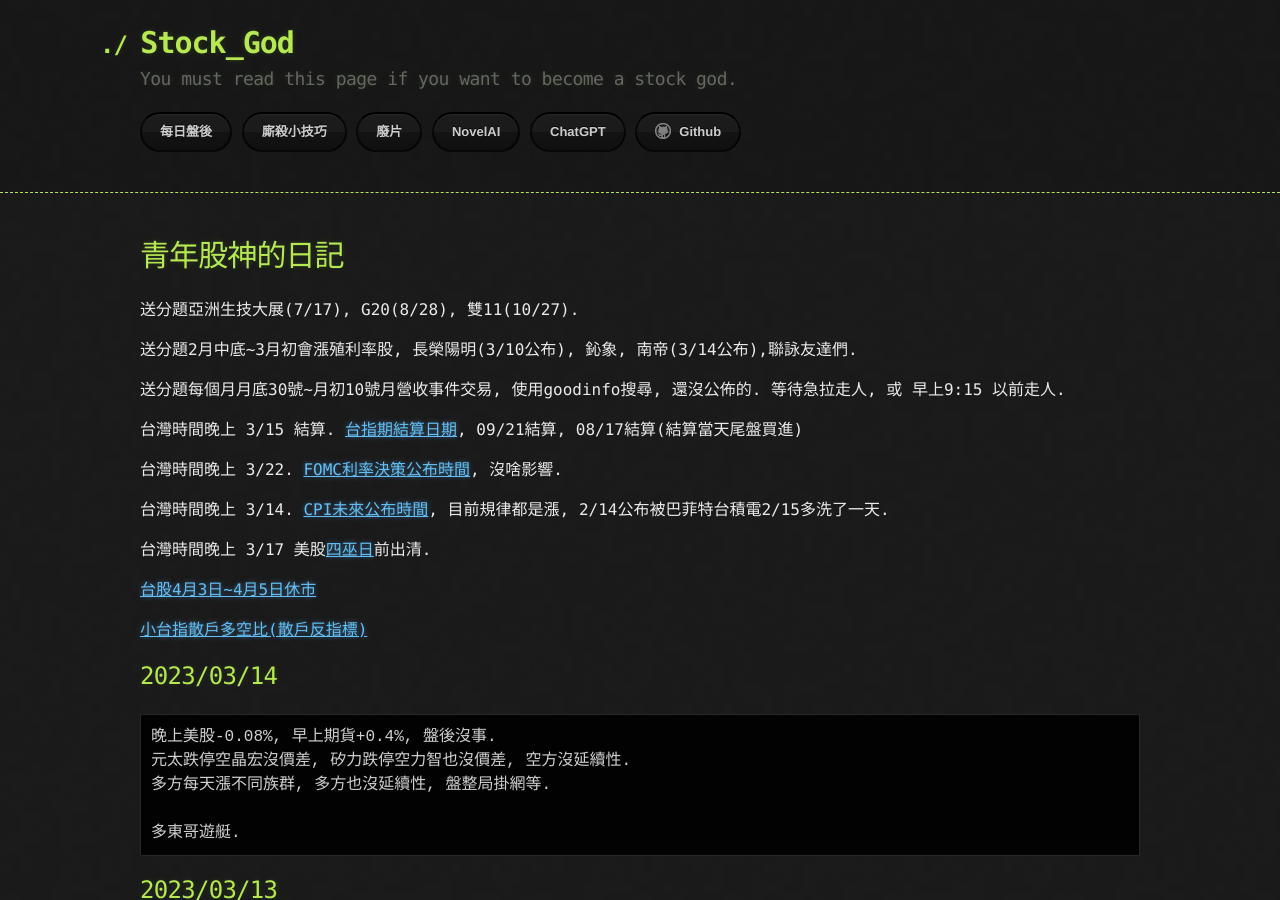
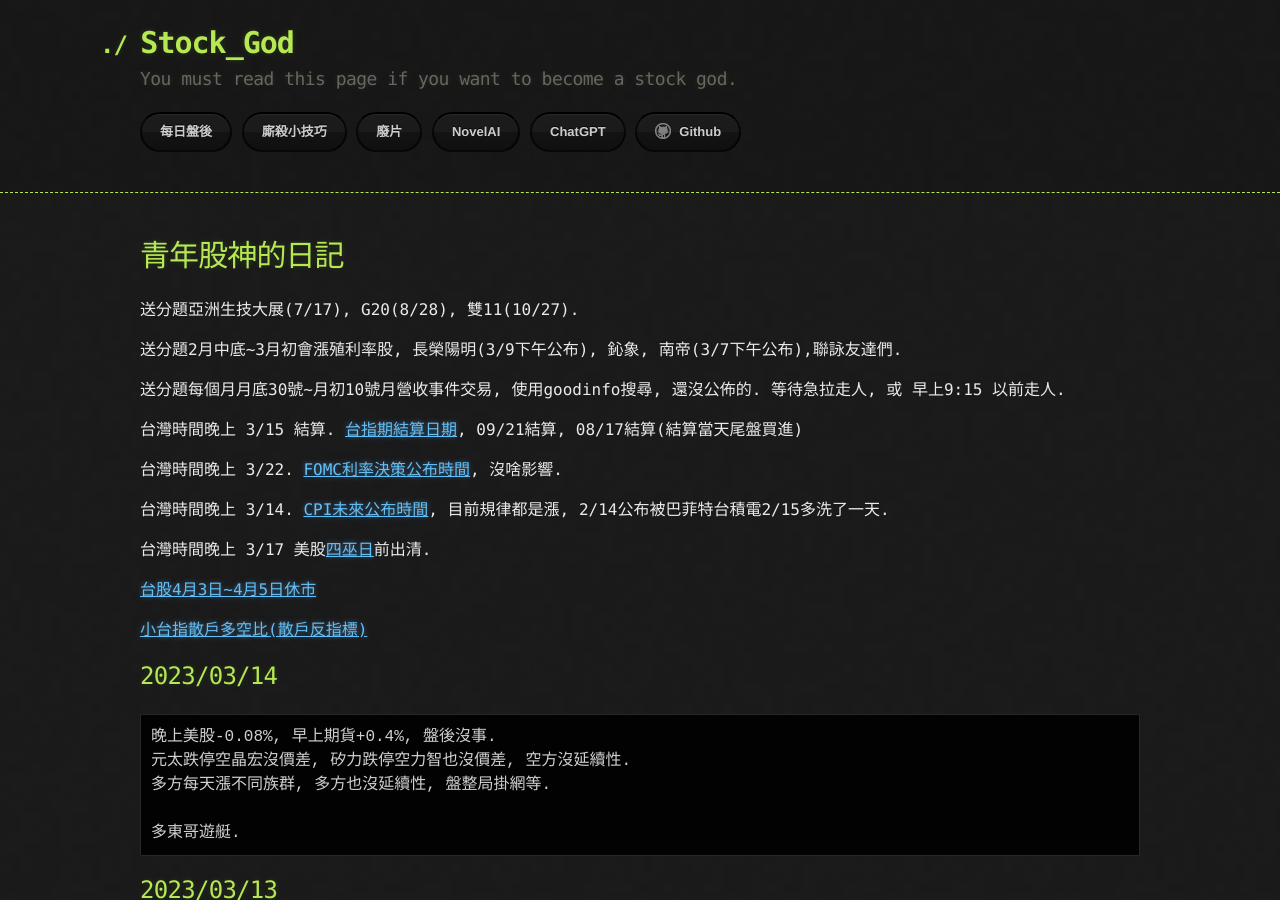
Before and after one commit to lepg5487/Stock_God, a Jekyll site: the page built from index.md, in a window 1280 px wide and 900 px high. Built offline with Jekyll 4.4.1, drawn with Linux system fonts in a browser that asks for light colours; our own code applies the rules of GitHub Pages for plain Markdown files.

Commit message:
Update index.md

```diff
--- a/index.md
+++ b/index.md
@@ -6,7 +6,7 @@ layout: testlayouts
 
 送分題亞洲生技大展(7/17), G20(8/28), 雙11(10/27).
 
-送分題2月中底~3月初會漲殖利率股, 長榮陽明(3/10公布), 鈊象, 南帝(3/14公布),聯詠友達們.
+送分題2月中底~3月初會漲殖利率股, 長榮陽明(3/9下午公布), 鈊象, 南帝(3/7下午公布),聯詠友達們.
 
 送分題每個月月底30號~月初10號月營收事件交易, 使用goodinfo搜尋, 還沒公佈的. 等待急拉走人, 或 早上9:15 以前走人.
 
```
